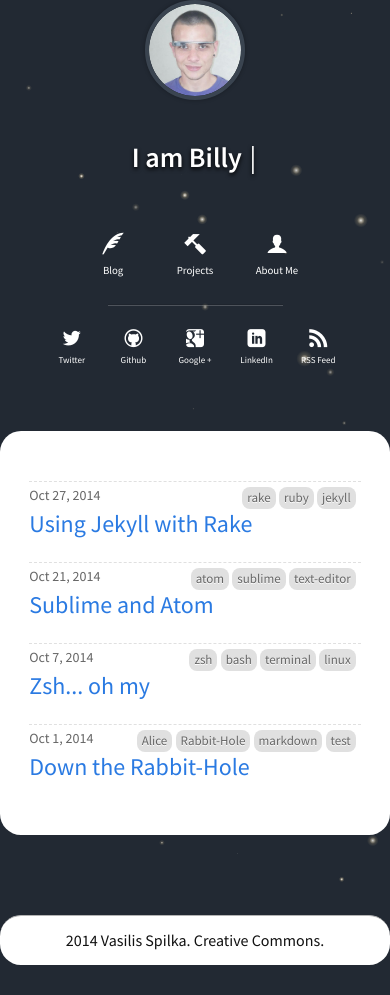
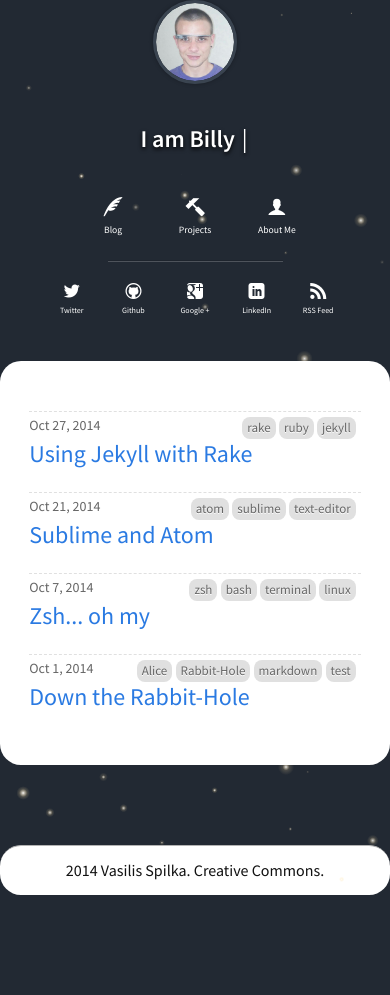
Before and after one commit to vasspilka/vasspilka.github.io, a Jekyll site: the page built from index.html, in a window 390 px wide. Built offline with Jekyll 4.4.1, drawn with Linux system fonts in a browser that asks for light colours; Markdown is read by kramdown in place of the engine named in the settings; comment, search, counter and statistics services are not loaded; after the commit the page ends 925 px from its top, so only the background shows below that.

Commit message:
Shrink Header

```diff
--- a/assets/_sass/_header.scss
+++ b/assets/_sass/_header.scss
@@ -14,11 +14,9 @@
   padding: 0 20px;
 }
 .nav {
-  /* overflow: hidden; */
   li {
   display: inline-block;
   margin-left: -0.32em;
-  /*float: left;*/
 }}
 @media screen and (max-width: 550px) {
   p {
@@ -36,7 +34,6 @@ only screen and (min-resolution: 2dppx) {
 }
 .header {
   width: 100%;
-  //background: url("/assets/img/2.jpg") top center no-repeat fixed;
   background-color: $background-color;
   text-align: center;
   padding-bottom: 20px;
@@ -44,15 +41,15 @@ only screen and (min-resolution: 2dppx) {
 }
 .head-text {
   padding: 20px 0 0;
-  min-height: 165px;
+  min-height: 135px;
   color: #fff;
-  font-size: 2em;
+  font-size: 1.75em;
   text-shadow: #000 0 2px 4px;
   text-align: center;
 }
 .tagline {
   margin: 20px 0 0;
-  font-size: 1.75em;
+  font-size: 1.5em;
   font-weight: 600;
   @include transition(all .3s ease-in);
 }
@@ -73,12 +70,12 @@ only screen and (min-resolution: 2dppx) {
 .badge {
   display: block;
   position: relative;
-  width: 100px;
-  height: 100px;
+  width: 84px;
+  height: 84px;
   margin: auto;
   padding: 0;
   border-radius: 100%;
-  border: #3a4450 4px solid;
+  border: #3a4450 3px solid;
   box-shadow: rgba(0, 0, 0, 0.3) 0 0 4px;
   overflow: hidden;
   z-index: 9999;
@@ -106,14 +103,14 @@ only screen and (min-resolution: 2dppx) {
 @media screen and (max-width: 800px) {
   .head-text {
     padding: 50px 0 0;
-    min-height: 180px;
+    min-height: 120px;
     font-size: 1.75em;
   }
 }
 @media screen and (max-width: 600px) {
   .head-text {
     padding: 30px 0 0;
-    min-height: 150px;
+    min-height: 100px;
     font-size: 1.5em;
   }
 }
@@ -121,7 +118,7 @@ only screen and (min-resolution: 2dppx) {
   .head-text {
     padding: 20px 0 0;
     font-size: 1em;
-    min-height: 110px;
+    min-height: 90px;
     margin: 0 -100px;
   }
 }
@@ -186,10 +183,10 @@ only screen and (min-resolution: 2dppx) {
 }
 .nav li {
   display: inline-block;
-  margin: 10px 15px;
+  margin: 10px 10px;
 }
 .nav .label {
-  padding: 0 0 0 5px;
+  padding: 0 0 0 3px;
 }
 .main-nav {
   display: block;
@@ -199,7 +196,7 @@ only screen and (min-resolution: 2dppx) {
 .main-nav li {
 
   display: inline-block;
-  margin: 5px 15px;
+  margin: 1px 13px;
   vertical-align: top;
 }
 .main-nav a {
@@ -208,7 +205,7 @@ only screen and (min-resolution: 2dppx) {
   width: 95px;
   padding: 15px 0;
   color: #fff;
-  font-size: 2.25em;
+  font-size: 2em;
   text-shadow: none;
   border-radius: 5px;
   @include transition(all .2s ease-in);
@@ -224,14 +221,14 @@ only screen and (min-resolution: 2dppx) {
 }
 .divider {
   display: block;
-  margin: 5px auto;
+  margin: 3px auto;
   width: 50%;
   height: 1px;
   border-top: rgba(0, 0, 0, 0.1) 1px solid;
   border-bottom: rgba(255, 255, 255, 0.2) 1px solid;
 }
 .sub-nav {
-  margin: 0 0 30px;
+  margin: 0 0 10px;
   font-size: 0.6em;
 }
 .sub-nav a {
```
